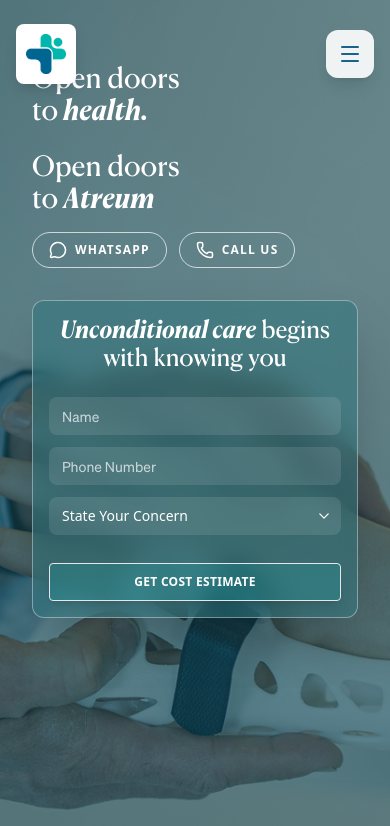
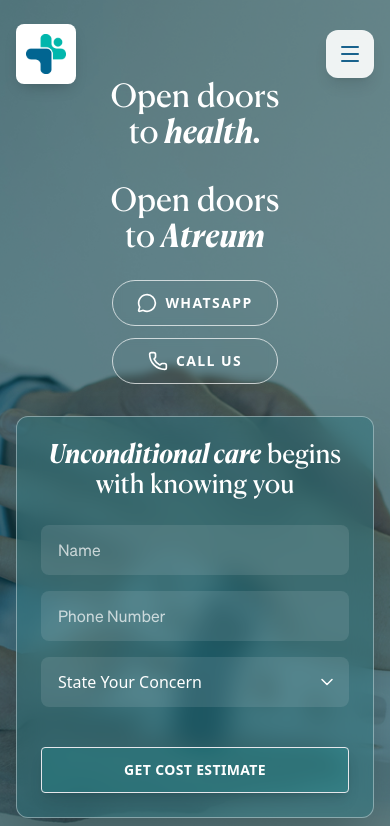
Before and after one commit to suman987654432/atreum, a React (Vite) app: page /orthopedics in a window 390 px wide. Shown: the top 826 px of the page. Built offline with nearby package versions, Linux system fonts and the light colour scheme.

Commit message:
feat: Refactor Footer, Care, and Ortho components for improved styling and layout adjustments

```diff
--- a/src/components/Footer.jsx
+++ b/src/components/Footer.jsx
@@ -182,7 +182,7 @@
                     </p>
                   </div>
                   <div>
-                    <p className="text-sm text-gray-700 whitespace-nowrap">
+                    <p className="text-sm text-gray-700">
                       <span className="font-semibold text-gray-900">Phone: </span>
                       <a
                         href="tel:+919606970542"
--- a/src/components/departments/Care.jsx
+++ b/src/components/departments/Care.jsx
@@ -48,14 +48,14 @@
     return (
         <div className="relative -mt-4 z-20 bg-white/20 backdrop-blur-md border-b border-white/30 rounded-3xl pt-16 pb-16">
             <div className="px-4 w-full max-w-[1800px] mx-auto">
-                <div className="flex flex-col md:flex-row justify-center items-start md:items-center mb-12 gap-6">
-                    <div className="md:w-2/5 md:ml-8 lg:ml-12 max-w-[600px]">
+                <div className="flex flex-col md:flex-row justify-center items-center md:items-center mb-12 gap-6">
+                    <div className="md:w-2/5 md:ml-8 lg:ml-12 max-w-[600px] text-center md:text-left">
                         <h2 className="text-[#19628D]">
                             <span className="font-canela font-normal text-[37px] leading-[37px] tracking-normal">Orthopaedic Care <br /> at </span>
                             <span className="font-canela font-bold italic text-[37px] leading-[37px] tracking-normal">Atreum</span>
                         </h2>
                     </div>
-                    <div className="md:w-2/5 md:ml-2 lg:ml-4 max-w-[600px]">
+                    <div className="md:w-2/5 md:ml-2 lg:ml-4 max-w-[600px] text-center md:text-left">
                         <p className="text-black font-sohne font-normal text-[20px] leading-[27px] tracking-normal">
                             Orthopaedics at Atreum Hospitals is a multi-disciplinary department
                             dedicated to the diagnosis, treatment, and long-term management of
@@ -82,11 +82,11 @@
 
                             {/* Content Container - Slides up from bottom */}
                             {/* Initially translated down so only the top part (title) is visible */}
-                            <div className=" rounded-t-3xl absolute bottom-0 left-0 w-full bg-transparent group-hover:bg-[#19628DBD] group-hover:backdrop-blur-sm p-6 md:p-8 transform translate-y-[calc(100%-130px)] group-hover:translate-y-0 transition-all duration-500 ease-in-out flex flex-col justify-start">
+                            <div className=" rounded-t-3xl absolute bottom-0 left-0 w-full bg-transparent group-hover:bg-[#19628DBD] group-hover:backdrop-blur-sm p-4 md:p-6 lg:p-8 transform translate-y-[calc(100%-130px)] group-hover:translate-y-0 transition-all duration-500 ease-in-out flex flex-col justify-start">
 
                                 {/* Title Section - This part is always visible */}
                                 <div className="h-auto pb-4">
-                                    <h3 className="font-sohne font-bold text-[33px] leading-[100%] text-white uppercase tracking-normal drop-shadow-md">
+                                    <h3 className="font-sohne font-bold text-[28px] md:text-[33px] leading-[100%] text-white uppercase tracking-normal drop-shadow-md">
                                         {item.title}
                                     </h3>
                                 </div>
--- a/src/components/departments/Ortho.jsx
+++ b/src/components/departments/Ortho.jsx
@@ -4,7 +4,7 @@
 
 const Ortho = () => {
     return (
-        <div className="relative w-full min-h-screen h-auto lg:h-screen font-sans">
+        <div className="relative w-full min-h-screen h-auto lg:h-screen font-sans overflow-hidden">
             {/* Background Image */}
             <div className="absolute inset-0 z-0">
                 <img
@@ -17,53 +17,52 @@
             </div>
 
             {/* Content Container */}
-            {/* Content Container */}
-            <div className="relative z-10 w-full h-full flex flex-col justify-center px-4 md:px-12">
-                <div className="w-full max-w-[1700px] mx-auto flex flex-col lg:flex-row items-center justify-between h-full pt-16 sm:pt-20 lg:pt-24 pb-8 sm:pb-10 lg:pb-0">
+            <div className="relative z-10 w-full h-full flex flex-col justify-center px-4 sm:px-6 md:px-8 lg:px-12">
+                <div className="w-full max-w-[1700px] mx-auto flex flex-col lg:flex-row items-center justify-between h-full pt-20 sm:pt-24 lg:pt-28 pb-10 sm:pb-12 lg:pb-0 gap-8 lg:gap-0">
 
                     {/* Left Side Content */}
-                    <div className="w-full lg:w-1/2 text-white flex flex-col justify-center gap-4 sm:gap-6 lg:gap-8 px-4 sm:px-8 lg:pl-0 xl:pl-8 mb-8 lg:mb-0">
-                        <div className="space-y-6 sm:space-y-8 lg:space-y-12">
-                            <h1 className="font-canela font-normal text-[28px] sm:text-[36px] md:text-[42px] lg:text-[48px] leading-[32px] sm:leading-[42px] md:leading-[48px] lg:leading-[54px] tracking-normal">
+                    <div className="w-full lg:w-1/2 text-white flex flex-col items-center lg:items-start text-center lg:text-left justify-center gap-6 sm:gap-6 lg:gap-8 lg:pl-0 xl:pl-8">
+                        <div className="space-y-8 sm:space-y-10 lg:space-y-12">
+                            <h1 className="font-canela font-normal text-[32px] sm:text-[38px] md:text-[42px] lg:text-[48px] leading-[36px] sm:leading-[44px] md:leading-[48px] lg:leading-[54px] tracking-normal">
                                 Open doors <br />
                                 to
-                                <span className="font-canela font-bold italic text-[28px] sm:text-[36px] md:text-[42px] lg:text-[48px] leading-[32px] sm:leading-[42px] md:leading-[48px] lg:leading-[54px] tracking-normal"> health.</span>
+                                <span className="font-canela font-bold italic text-[32px] sm:text-[38px] md:text-[42px] lg:text-[48px] leading-[36px] sm:leading-[44px] md:leading-[48px] lg:leading-[54px] tracking-normal"> health.</span>
                             </h1>
-                            <h1 className="font-canela font-normal text-[28px] sm:text-[36px] md:text-[42px] lg:text-[48px] leading-[32px] sm:leading-[42px] md:leading-[48px] lg:leading-[54px] tracking-normal">
+                            <h1 className="font-canela font-normal text-[32px] sm:text-[38px] md:text-[42px] lg:text-[48px] leading-[36px] sm:leading-[44px] md:leading-[48px] lg:leading-[54px] tracking-normal">
                                 Open doors <br />
                                 to
-                                <span className="font-canela font-bold italic text-[28px] sm:text-[36px] md:text-[42px] lg:text-[48px] leading-[32px] sm:leading-[42px] md:leading-[48px] lg:leading-[54px] tracking-normal"> Atreum</span>
+                                <span className="font-canela font-bold italic text-[32px] sm:text-[38px] md:text-[42px] lg:text-[48px] leading-[36px] sm:leading-[44px] md:leading-[48px] lg:leading-[54px] tracking-normal"> Atreum</span>
                             </h1>
                         </div>
 
                         {/* Bottom Contact Buttons */}
-                        <div className="flex flex-wrap gap-3 sm:gap-4">
-                            <button className="flex items-center gap-2 bg-transparent border border-white/70 hover:bg-white/10 text-white px-4 sm:px-6 py-2 sm:py-3 rounded-full backdrop-blur-sm transition-all group">
-                                <MessageCircle size={18} className="sm:w-5 sm:h-5 group-hover:scale-110 transition-transform" />
-                                <span className="uppercase tracking-widest text-xs sm:text-sm font-semibold">WhatsApp</span>
+                        <div className="flex flex-col sm:flex-row gap-3 sm:gap-4">
+                            <button className="flex items-center justify-center gap-2 bg-transparent border border-white/70 hover:bg-white/10 text-white px-6 py-3 rounded-full backdrop-blur-sm transition-all group">
+                                <MessageCircle size={20} className="group-hover:scale-110 transition-transform" />
+                                <span className="uppercase tracking-widest text-sm font-semibold">WhatsApp</span>
                             </button>
-                            <button className="flex items-center gap-2 bg-transparent border border-white/70 hover:bg-white/10 text-white px-4 sm:px-6 py-2 sm:py-3 rounded-full backdrop-blur-sm transition-all group">
-                                <Phone size={18} className="sm:w-5 sm:h-5 group-hover:scale-110 transition-transform" />
-                                <span className="uppercase tracking-widest text-xs sm:text-sm font-semibold">Call Us</span>
+                            <button className="flex items-center justify-center gap-2 bg-transparent border border-white/70 hover:bg-white/10 text-white px-6 py-3 rounded-full backdrop-blur-sm transition-all group">
+                                <Phone size={20} className="group-hover:scale-110 transition-transform" />
+                                <span className="uppercase tracking-widest text-sm font-semibold">Call Us</span>
                             </button>
                         </div>
                     </div>
                     {/* Right Side Form */}
-                    <div className="w-full lg:w-[600px] max-w-full lg:max-w-[600px] px-4 sm:px-0 lg:ml-auto">
-                        <div className="bg-[#2C747C80] border-[1px] border-[#FFFFFF61] p-4 sm:p-6 md:p-8 rounded-xl shadow-2xl bg-blur-lg backdrop-blur-md">
-                            <h3 className="text-white font-canela font-normal text-[24px] sm:text-[28px] md:text-[32px] leading-[28px] sm:leading-[30px] md:leading-[31px] tracking-normal text-center">
+                    <div className="w-full lg:w-[600px] max-w-full lg:max-w-[600px] lg:ml-auto">
+                        <div className="bg-[#2C747C80] border-[1px] border-[#FFFFFF61] p-6 sm:p-7 md:p-8 rounded-xl shadow-2xl bg-blur-lg backdrop-blur-md">
+                            <h3 className="text-white font-canela font-normal text-[26px] sm:text-[28px] md:text-[32px] leading-[30px] sm:leading-[32px] md:leading-[36px] tracking-normal text-center">
                                 <span className="font-bold italic">Unconditional care</span> begins
                             </h3>
-                            <h3 className="text-white font-canela font-normal text-[24px] sm:text-[28px] md:text-[32px] leading-[28px] sm:leading-[30px] md:leading-[31px] tracking-normal text-center mb-6 sm:mb-8">
+                            <h3 className="text-white font-canela font-normal text-[26px] sm:text-[28px] md:text-[32px] leading-[30px] sm:leading-[32px] md:leading-[36px] tracking-normal text-center mb-6 sm:mb-8">
                                 with knowing you
                             </h3>
 
-                            <form className="space-y-3 sm:space-y-4">
+                            <form className="space-y-4">
                                 <div className="relative">
                                     <input
                                         type="text"
                                         placeholder="Name"
-                                        className="w-full bg-[#ffffff1a] border border-transparent rounded-lg text-white placeholder-white/70 px-3 sm:px-4 py-2 sm:py-2.5 text-sm sm:text-base focus:outline-none focus:border-white/50 focus:bg-[#ffffff25] transition-all font-sohne"
+                                        className="w-full bg-[#ffffff1a] border border-transparent rounded-lg text-white placeholder-white/70 px-4 py-3 text-base focus:outline-none focus:border-white/50 focus:bg-[#ffffff25] transition-all font-sohne"
                                     />
                                 </div>
 
@@ -71,37 +70,37 @@
                                     <input
                                         type="tel"
                                         placeholder="Phone Number"
-                                        className="w-full bg-[#ffffff1a] border border-transparent rounded-lg text-white placeholder-white/70 px-3 sm:px-4 py-2 sm:py-2.5 text-sm sm:text-base focus:outline-none focus:border-white/50 focus:bg-[#ffffff25] transition-all font-sohne"
+                                        className="w-full bg-[#ffffff1a] border border-transparent rounded-lg text-white placeholder-white/70 px-4 py-3 text-base focus:outline-none focus:border-white/50 focus:bg-[#ffffff25] transition-all font-sohne"
                                     />
                                 </div>
 
                                 <div className="relative">
                                     <select
-                                        className="w-full bg-[#ffffff1a] border border-transparent rounded-lg text-white placeholder-white/70 px-3 sm:px-4 py-2 sm:py-2.5 text-sm sm:text-base focus:outline-none focus:border-white/50 focus:bg-[#ffffff25] transition-all appearance-none cursor-pointer"
+                                        className="w-full bg-[#ffffff1a] border border-transparent rounded-lg text-white placeholder-white/70 px-4 py-3 text-base focus:outline-none focus:border-white/50 focus:bg-[#ffffff25] transition-all appearance-none cursor-pointer"
                                         defaultValue=""
                                     >
-                                        <option value="" disabled className="text-gray-400 bg-[#19628DE0] font-sohne font-normal text-[14px] sm:text-[16px] leading-[31px] tracking-normal">State Your Concern</option>
-                                        <option value="knee" className="text-white bg-[#19628DE0] font-sohne font-normal text-[14px] sm:text-[16px] leading-[31px] tracking-normal">Knee Replacement</option>
-                                        <option value="joint" className="text-white bg-[#19628DE0] font-sohne font-normal text-[14px] sm:text-[16px] leading-[31px] tracking-normal">Joint Replacement</option>
-                                        <option value="trauma" className="text-white bg-[#19628DE0] font-sohne font-normal text-[14px] sm:text-[16px] leading-[31px] tracking-normal">Trauma and Fracture Care</option>
-                                        <option value="sports" className="text-white bg-[#19628DE0] font-sohne font-normal text-[14px] sm:text-[16px] leading-[31px] tracking-normal">Sports Medicine Surgery</option>
-                                        <option value="hand" className="text-white bg-[#19628DE0] font-sohne font-normal text-[14px] sm:text-[16px] leading-[31px] tracking-normal">Hand and Wrist Surgery</option>
-                                        <option value="deformity" className="text-white bg-[#19628DE0] font-sohne font-normal text-[14px] sm:text-[16px] leading-[31px] tracking-normal">Deformity Correction</option>
-                                        <option value="pediatric" className="text-white bg-[#19628DE0] font-sohne font-normal text-[14px] sm:text-[16px] leading-[31px] tracking-normal">Pediatric Ortho</option>
-                                        <option value="shoulder" className="text-white bg-[#19628DE0] font-sohne font-normal text-[14px] sm:text-[16px] leading-[31px] tracking-normal">Shoulder Surgery</option>
+                                        <option value="" disabled className="text-gray-400 bg-[#19628DE0] font-sohne font-normal text-[16px] leading-[31px] tracking-normal">State Your Concern</option>
+                                        <option value="knee" className="text-white bg-[#19628DE0] font-sohne font-normal text-[16px] leading-[31px] tracking-normal">Knee Replacement</option>
+                                        <option value="joint" className="text-white bg-[#19628DE0] font-sohne font-normal text-[16px] leading-[31px] tracking-normal">Joint Replacement</option>
+                                        <option value="trauma" className="text-white bg-[#19628DE0] font-sohne font-normal text-[16px] leading-[31px] tracking-normal">Trauma and Fracture Care</option>
+                                        <option value="sports" className="text-white bg-[#19628DE0] font-sohne font-normal text-[16px] leading-[31px] tracking-normal">Sports Medicine Surgery</option>
+                                        <option value="hand" className="text-white bg-[#19628DE0] font-sohne font-normal text-[16px] leading-[31px] tracking-normal">Hand and Wrist Surgery</option>
+                                        <option value="deformity" className="text-white bg-[#19628DE0] font-sohne font-normal text-[16px] leading-[31px] tracking-normal">Deformity Correction</option>
+                                        <option value="pediatric" className="text-white bg-[#19628DE0] font-sohne font-normal text-[16px] leading-[31px] tracking-normal">Pediatric Ortho</option>
+                                        <option value="shoulder" className="text-white bg-[#19628DE0] font-sohne font-normal text-[16px] leading-[31px] tracking-normal">Shoulder Surgery</option>
                                     </select>
 
-                                    <div className="absolute right-0 top-1/2 -translate-y-1/2 pointer-events-none pr-3 sm:pr-4">
-                                        <svg width="10" height="7" viewBox="0 0 12 8" fill="none" xmlns="http://www.w3.org/2000/svg" className="sm:w-3 sm:h-2">
+                                    <div className="absolute right-0 top-1/2 -translate-y-1/2 pointer-events-none pr-4">
+                                        <svg width="12" height="8" viewBox="0 0 12 8" fill="none" xmlns="http://www.w3.org/2000/svg">
                                             <path d="M1 1.5L6 6.5L11 1.5" stroke="white" strokeWidth="1.5" strokeLinecap="round" strokeLinejoin="round" />
                                         </svg>
                                     </div>
                                 </div>
 
-                                <div className="pt-4 sm:pt-6 text-center">
+                                <div className="pt-6 text-center">
                                     <button
                                         type="submit"
-                                        className="w-full sm:w-auto bg-[#0FB1AB33] border border-[#0FFFFFF] hover:bg-[#347d8b] text-white font-bold py-2.5 sm:py-3 px-6 sm:px-8 rounded shadow-lg uppercase tracking-wide text-xs sm:text-sm transition-all duration-300"
+                                        className="w-full sm:w-auto bg-[#0FB1AB33] border border-[#0FFFFFF] hover:bg-[#347d8b] text-white font-bold py-3 px-8 rounded shadow-lg uppercase tracking-wide text-sm transition-all duration-300"
                                     >
                                         GET COST ESTIMATE
                                     </button>
```
